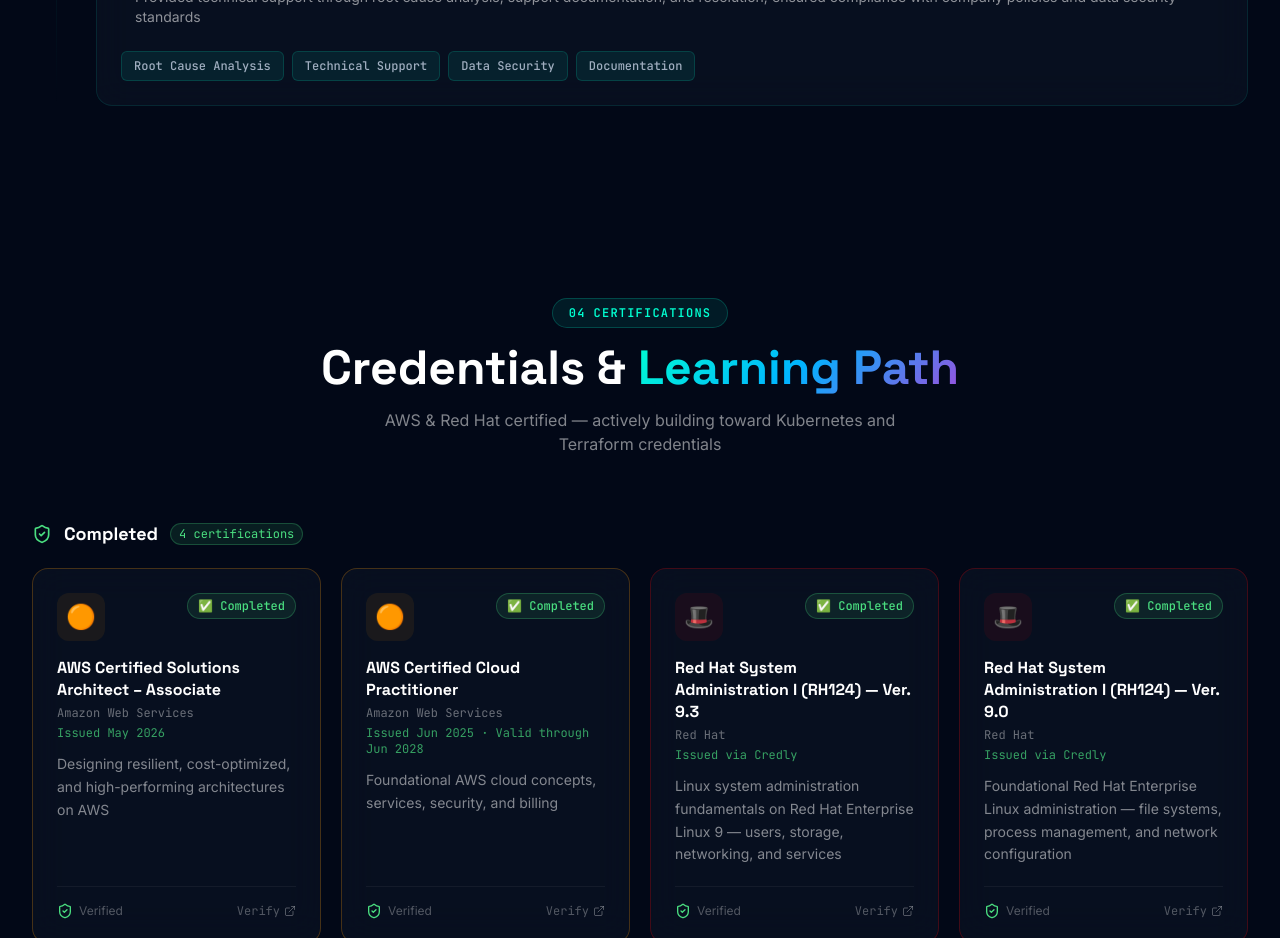
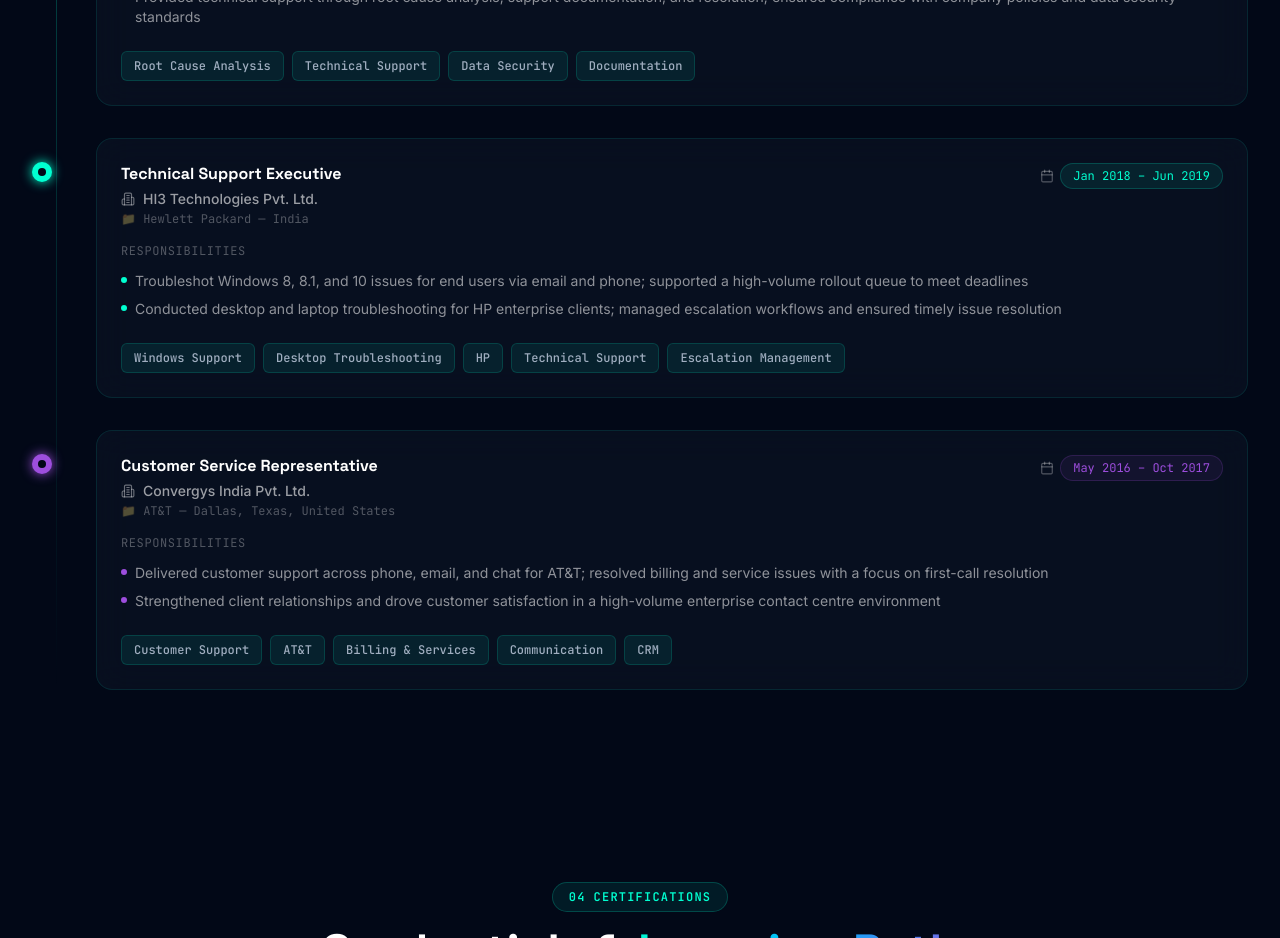
Before and after one commit to buildwithsugandha/portfolio, a Next.js app: page / in a window 1280 px wide. Shown: the part 5360-6298 px from the top of the page. Built offline with nearby package versions, Linux system fonts and the light colour scheme.

Commit message:
feat: add HI3 Technologies and Convergys experience (2016-2019)

```diff
--- a/components/sections/Experience.tsx
+++ b/components/sections/Experience.tsx
@@ -86,6 +86,34 @@
     ],
     achievements: [],
     tags: ["Root Cause Analysis", "Technical Support", "Data Security", "Documentation"],
+  },
+  {
+    company: "HI3 Technologies Pvt. Ltd.",
+    project: "Hewlett Packard — India",
+    role: "Technical Support Executive",
+    duration: "Jan 2018 – Jun 2019",
+    type: "Full-time",
+    color: "#00FFD1",
+    responsibilities: [
+      "Troubleshot Windows 8, 8.1, and 10 issues for end users via email and phone; supported a high-volume rollout queue to meet deadlines",
+      "Conducted desktop and laptop troubleshooting for HP enterprise clients; managed escalation workflows and ensured timely issue resolution",
+    ],
+    achievements: [],
+    tags: ["Windows Support", "Desktop Troubleshooting", "HP", "Technical Support", "Escalation Management"],
+  },
+  {
+    company: "Convergys India Pvt. Ltd.",
+    project: "AT&T — Dallas, Texas, United States",
+    role: "Customer Service Representative",
+    duration: "May 2016 – Oct 2017",
+    type: "Full-time",
+    color: "#9D4EDD",
+    responsibilities: [
+      "Delivered customer support across phone, email, and chat for AT&T; resolved billing and service issues with a focus on first-call resolution",
+      "Strengthened client relationships and drove customer satisfaction in a high-volume enterprise contact centre environment",
+    ],
+    achievements: [],
+    tags: ["Customer Support", "AT&T", "Billing & Services", "Communication", "CRM"],
   },
 ];
 
```
